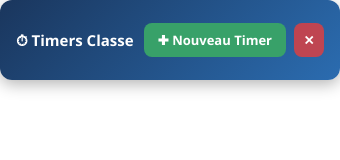
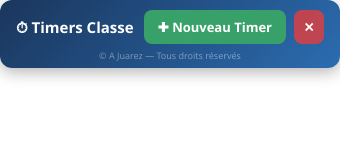
Before and after one commit to juarezaline-coder/timer-classe, an Electron app: page main.html in a window 340 px wide. Drawn offline with Linux system fonts and the light colour scheme.

Commit message:
Ajout copyright A Juarez

```diff
--- a/main.html
+++ b/main.html
@@ -2,10 +2,13 @@
 <html>
 <head>
 <meta charset="UTF-8">
+<meta name="author" content="A Juarez">
+<meta name="copyright" content="© A Juarez - Tous droits réservés">
 <style>
 *{margin:0;padding:0;box-sizing:border-box;}
 body{background:transparent;font-family:'Segoe UI',sans-serif;}
-.bar{background:linear-gradient(135deg,#1a365d,#2b6cb0);height:80px;display:flex;align-items:center;justify-content:space-between;padding:0 16px;border-radius:12px;box-shadow:0 4px 16px rgba(0,0,0,0.3);-webkit-app-region:drag;}
+.bar{background:linear-gradient(135deg,#1a365d,#2b6cb0);padding:10px 16px 6px;border-radius:12px;box-shadow:0 4px 16px rgba(0,0,0,0.3);-webkit-app-region:drag;}
+.top{display:flex;align-items:center;justify-content:space-between;}
 .logo{color:white;font-weight:700;font-size:15px;display:flex;align-items:center;gap:8px;}
 .btns{display:flex;gap:8px;-webkit-app-region:no-drag;}
 button{font-family:'Segoe UI',sans-serif;font-weight:700;font-size:13px;border:none;border-radius:8px;padding:8px 14px;cursor:pointer;transition:all 0.15s;}
@@ -13,15 +16,19 @@ button{font-family:'Segoe UI',sans-serif;font-weight:700;font-size:13px;border:n
 .btn-new:hover{background:#276749;}
 .btn-close{background:rgba(229,62,62,0.8);color:white;width:30px;padding:8px 0;}
 .btn-close:hover{background:#e53e3e;}
+.copyright{text-align:center;font-size:9px;color:rgba(255,255,255,0.4);margin-top:5px;-webkit-app-region:drag;}
 </style>
 </head>
 <body>
 <div class="bar">
-<div class="logo">⏱ Timers Classe</div>
-<div class="btns">
-<button class="btn-new" onclick="require('electron').ipcRenderer.send('new-timer')">✚ Nouveau Timer</button>
-<button class="btn-close" onclick="require('electron').ipcRenderer.send('quit')">✕</button>
-</div>
+  <div class="top">
+    <div class="logo">⏱ Timers Classe</div>
+    <div class="btns">
+      <button class="btn-new" onclick="require('electron').ipcRenderer.send('new-timer')">✚ Nouveau Timer</button>
+      <button class="btn-close" onclick="require('electron').ipcRenderer.send('quit')">✕</button>
+    </div>
+  </div>
+  <div class="copyright">© A Juarez — Tous droits réservés</div>
 </div>
 </body>
 </html>
```
Also changed, not shown: timer.html (+1 -0 lines), 2 other files.
